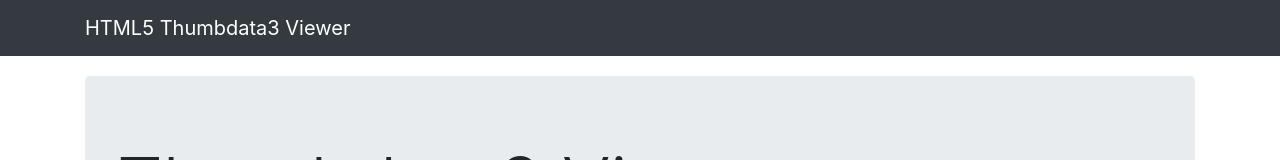
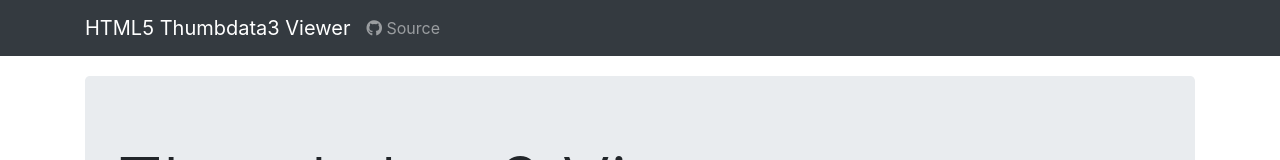
Before and after one commit to x0a/thumbdata3-viewer, a plain HTML site: page src/index.pug in a window 1280 px wide. Shown: the top 160 px of the page. Drawn offline with nearby package versions, Linux system fonts and the light colour scheme; files that its build step writes are made by us from their sources.

Commit message:
github-friendly changes

```diff
--- a/src/index.pug
+++ b/src/index.pug
@@ -14,6 +14,11 @@ html(ng-app="thumbdata3App")
 			.navbar.navbar-dark.bg-dark
 				.container
 					span.navbar-brand HTML5 Thumbdata3 Viewer
+					ul.navbar-nav.mr-auto
+						li.nav-item
+							a.nav-link(href="https://github.com/x0a/thumbdata3-viewer/tree/master/src")
+								.i.fab.fa-github
+								|  Source
 		.container
 			.jumbotron
 				.display-3 Thumbdata3 Viewer
```
Also changed, not shown: dist/index.html, 1 other file.
